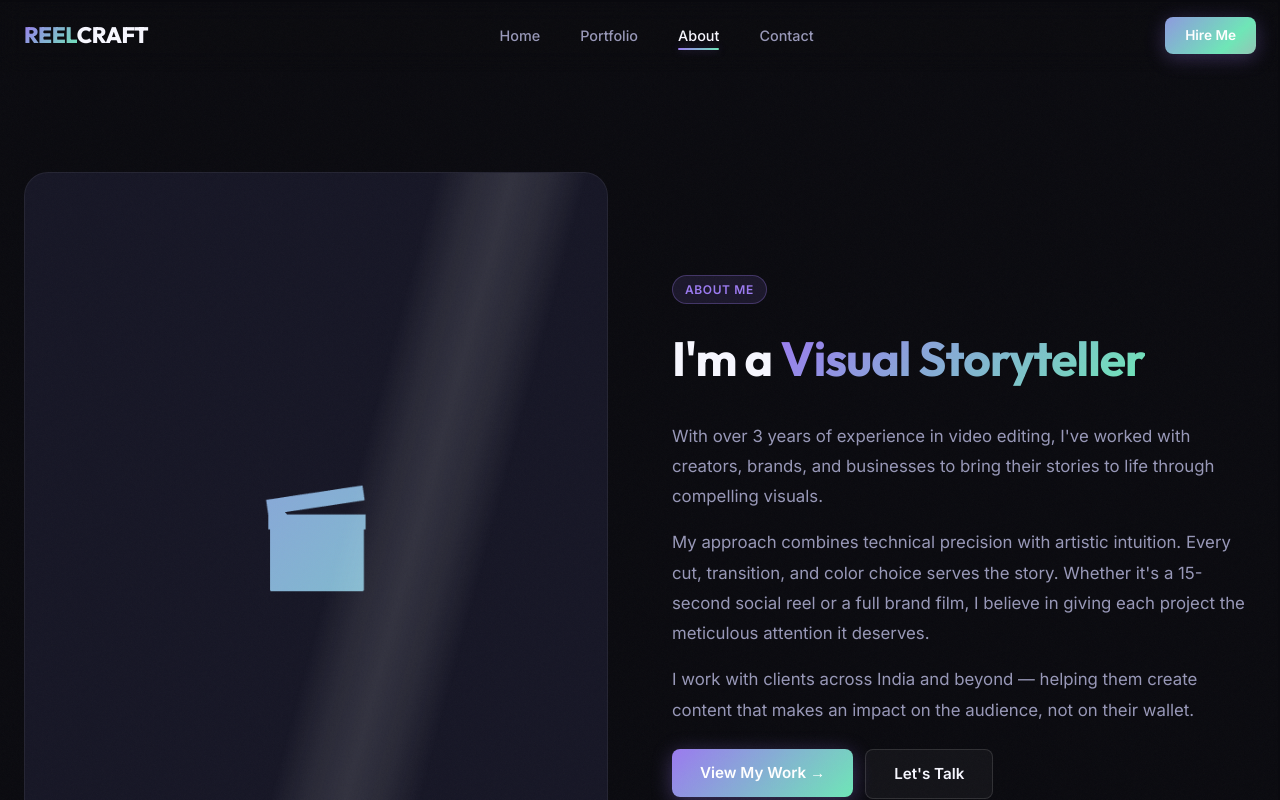
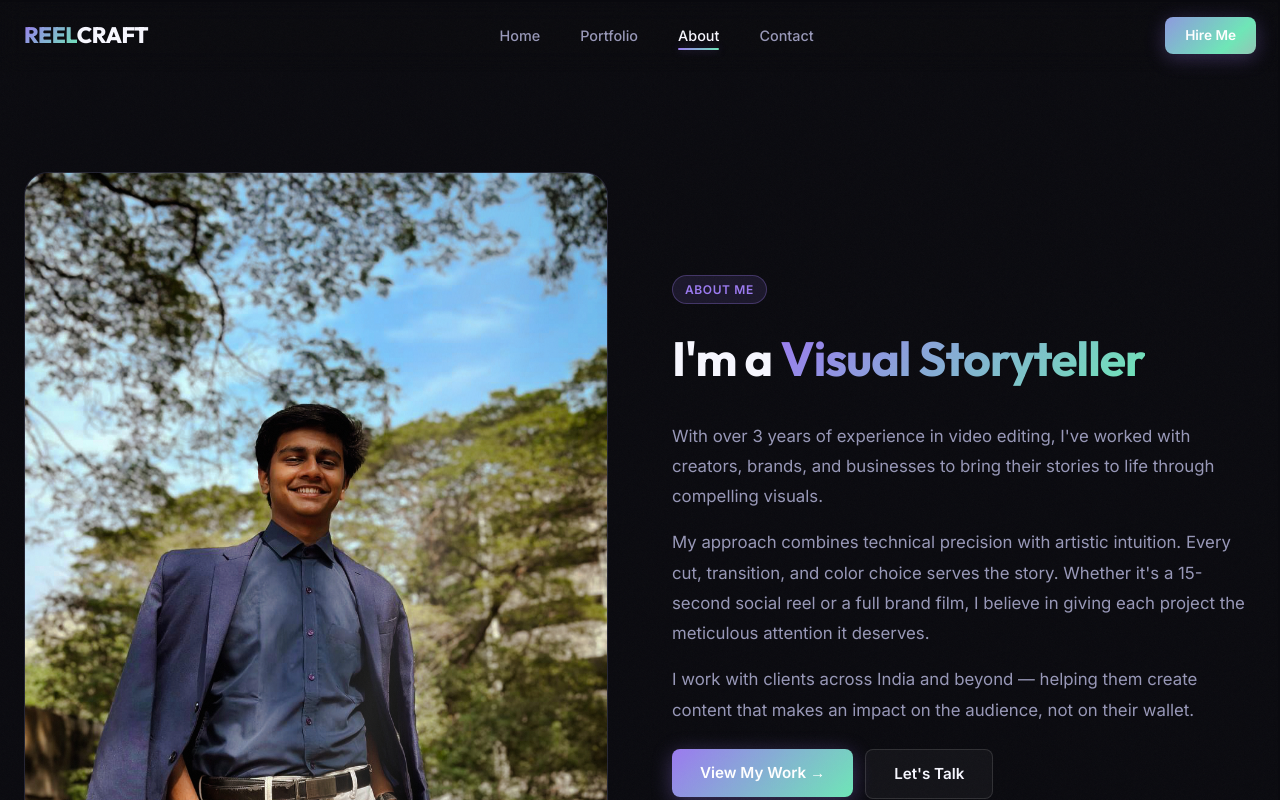
Before and after one commit to socialsishaan-cell/reelcraft-portfolio, a Next.js app: page /about in a window 1280 px wide. Shown: the top 800 px of the page. Built offline with nearby package versions, Linux system fonts and the light colour scheme.

Commit message:
Add profile photo to About page

```diff
--- a/src/components/AboutClient.js
+++ b/src/components/AboutClient.js
@@ -1,6 +1,7 @@
 'use client';
 
 import Link from 'next/link';
+import Image from 'next/image';
 import { motion } from 'framer-motion';
 import ScrollReveal from '@/components/ScrollReveal';
 import MagneticButton from '@/components/MagneticButton';
@@ -35,7 +36,14 @@ export default function AboutClient() {
         <div className="about-hero">
           <ScrollReveal>
             <div className="about-image">
-              <div className="about-image-placeholder">🎬</div>
+              <Image
+                src="/profile.jpeg"
+                alt="Ishaan — Video Editor & Visual Storyteller"
+                fill
+                style={{ objectFit: 'cover' }}
+                sizes="(max-width: 1024px) 400px, 50vw"
+                priority
+              />
             </div>
           </ScrollReveal>
           <div className="about-text">
```
Also changed, not shown: public/profile.jpeg (added).
